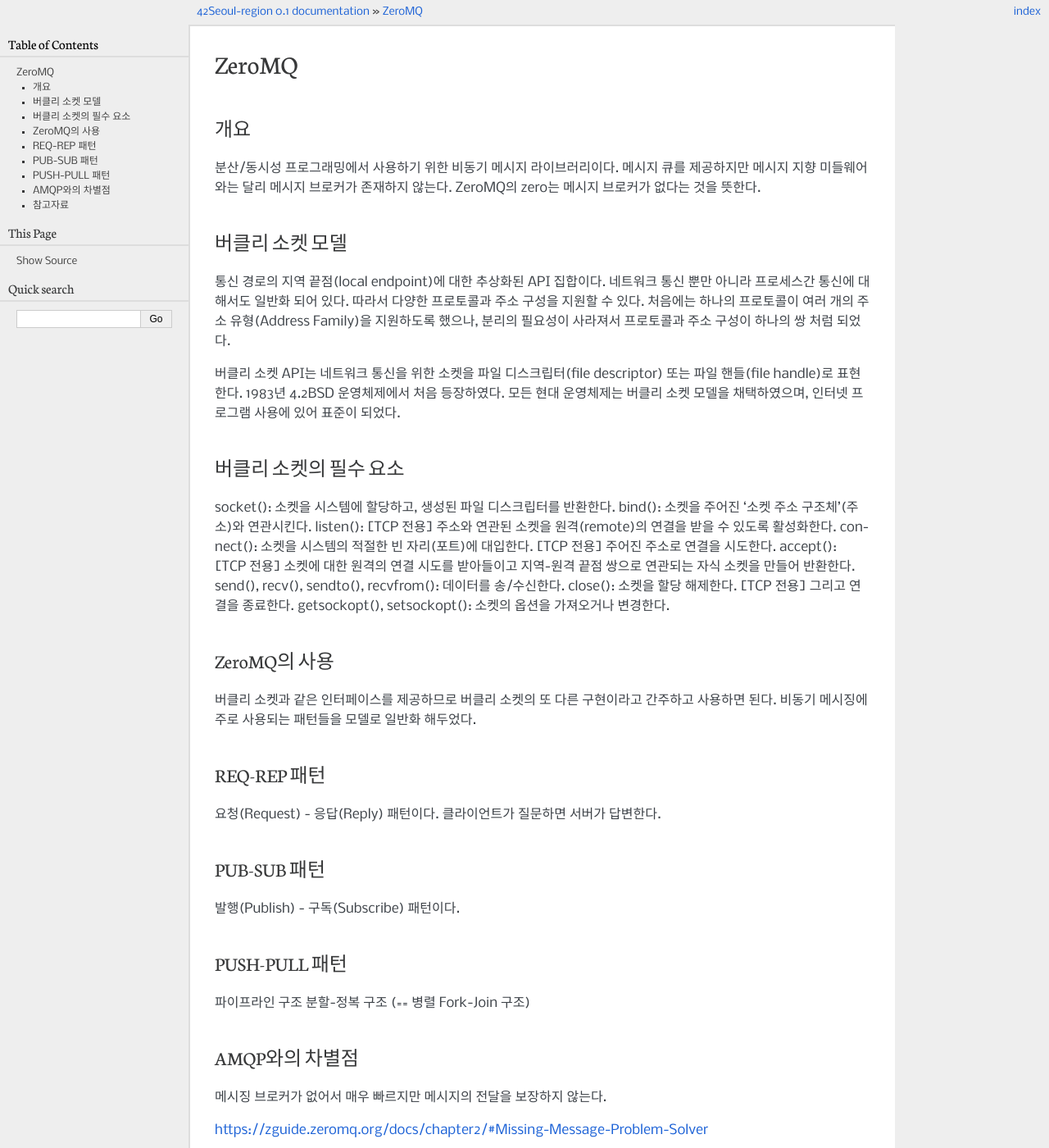
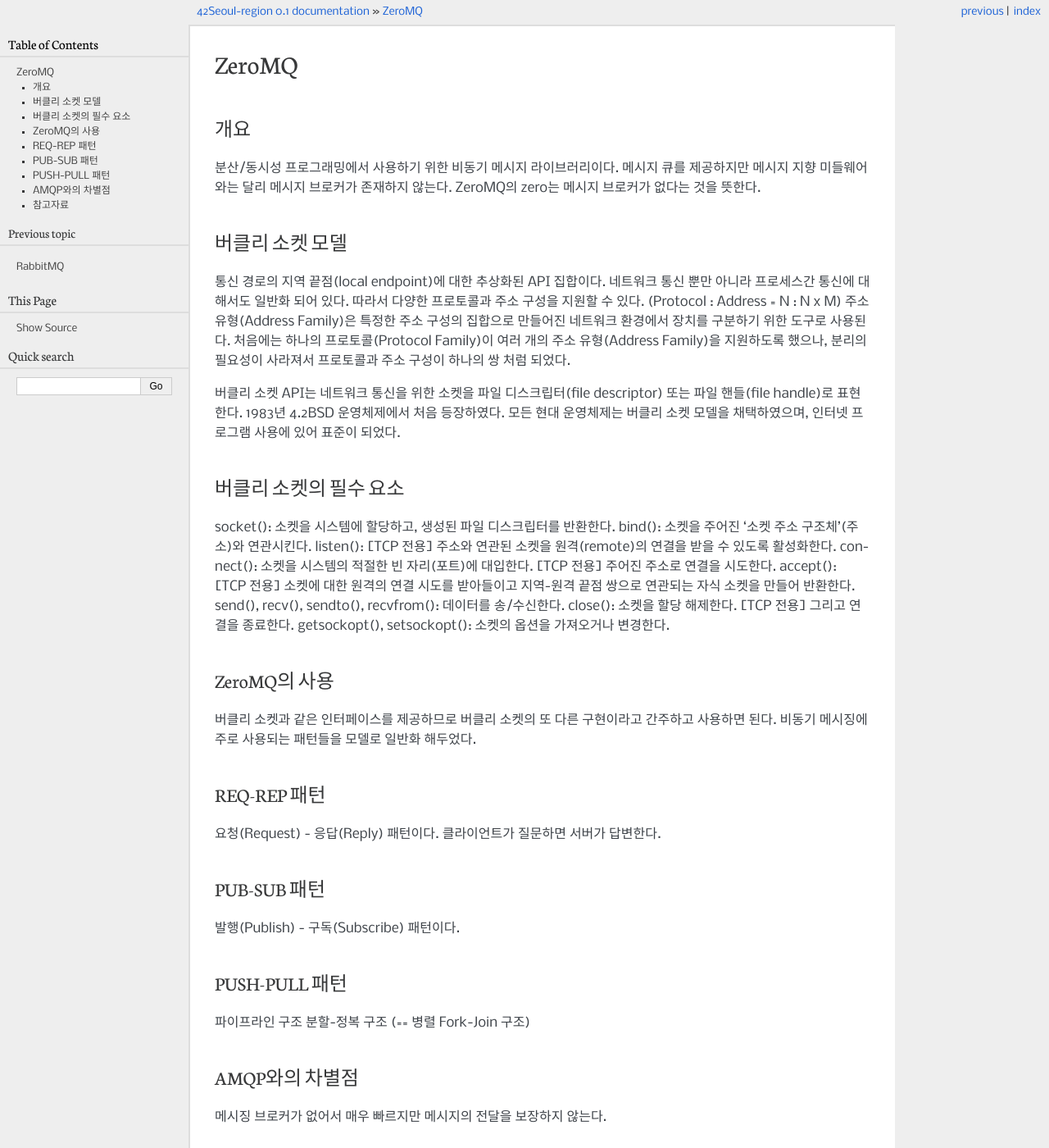
Before and after one commit to hdoo42/Ronna-Burning-OpenStack, a Sphinx documentation site: the page built from docs/source/zeromq.rst, in a window 1280 px wide and 1400 px high. Shown: the whole window at 82% size. Built offline with Sphinx 7.4.7, drawn with Linux system fonts in a browser that asks for light colours; some of the changed text lies outside the part shown.

Commit message:
고생하셨습니다

```diff
--- a/docs/source/index.rst
+++ b/docs/source/index.rst
@@ -17,3 +17,4 @@
    rpc
    http
    rabbitmq
+   zeromq
--- a/docs/source/rpc.rst
+++ b/docs/source/rpc.rst
@@ -45,7 +45,6 @@
 
     통신에서 시작점과 끝점에 위치한 노드. 거쳐가는 중간 노드는 해당되지 않는다.
 
-
 .. note::
 
     소켓과 포트의 차이점은 무엇인가요?
--- a/docs/source/zeromq.rst
+++ b/docs/source/zeromq.rst
@@ -11,8 +11,9 @@
 버클리 소켓 모델
 -------------
 통신 경로의 지역 끝점(local endpoint)에 대한 추상화된 API 집합이다.
-네트워크 통신 뿐만 아니라 프로세스간 통신에 대해서도 일반화 되어 있다. 따라서 다양한 프로토콜과 주소 구성을 지원할 수 있다.
-처음에는 하나의 프로토콜이 여러 개의 주소 유형(Address Family)을 지원하도록 했으나, 분리의 필요성이 사라져서 프로토콜과 주소 구성이 하나의 쌍 처럼 되었다.
+네트워크 통신 뿐만 아니라 프로세스간 통신에 대해서도 일반화 되어 있다. 따라서 다양한 프로토콜과 주소 구성을 지원할 수 있다. (Protocol : Address = N : N x M)
+주소 유형(Address Family)은 특정한 주소 구성의 집합으로 만들어진 네트워크 환경에서 장치를 구분하기 위한 도구로 사용된다.
+처음에는 하나의 프로토콜(Protocol Family)이 여러 개의 주소 유형(Address Family)을 지원하도록 했으나, 분리의 필요성이 사라져서 프로토콜과 주소 구성이 하나의 쌍 처럼 되었다.
 
 버클리 소켓 API는 네트워크 통신을 위한 소켓을 파일 디스크립터(file descriptor) 또는 파일 핸들(file handle)로 표현한다.
 1983년 4.2BSD 운영체제에서 처음 등장하였다. 모든 현대 운영체제는 버클리 소켓 모델을 채택하였으며, 인터넷 프로그램 사용에 있어 표준이 되었다.
@@ -20,6 +21,7 @@
 
 버클리 소켓의 필수 요소
 ------------------
+
 socket(): 소켓을 시스템에 할당하고, 생성된 파일 디스크립터를 반환한다.
 bind(): 소켓을 주어진 '소켓 주소 구조체'(주소)와 연관시킨다.
 listen(): [TCP 전용] 주소와 연관된 소켓을 원격(remote)의 연결을 받을 수 있도록 활성화한다.
```
Also changed, not shown: other parts of docs/source/rpc.rst (+2 -2 lines), other parts of docs/source/zeromq.rst (+12 -3 lines), README.md (+1 -1 lines), docs/source/42seoul_region.rst (+7 -0 lines).
